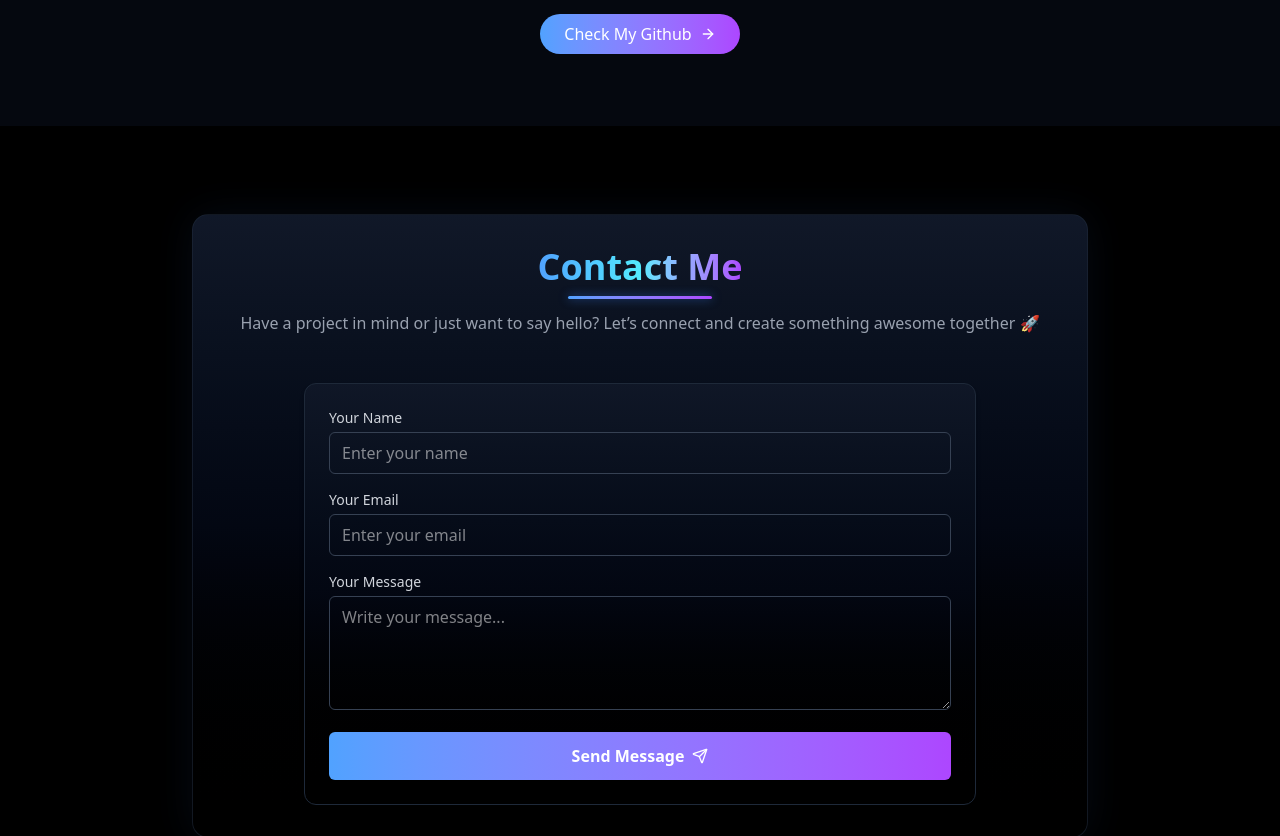
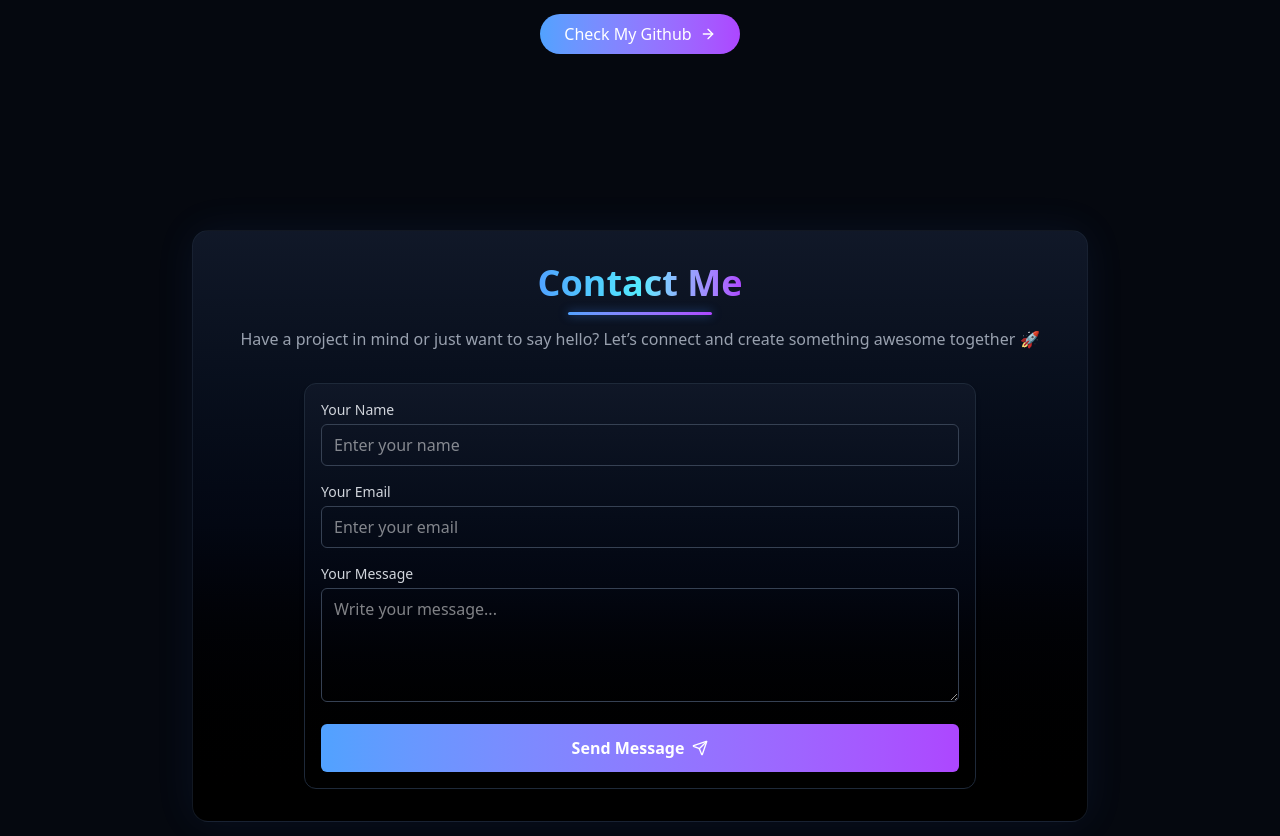
Before and after one commit to wajahat-kamal/Dev-Portfolio, a React (Vite) app: page / in a window 1280 px wide. Shown: the part 2480-3316 px from the top of the page. Built offline with nearby package versions, Linux system fonts and the light colour scheme.

Commit message:
Update ContactSection component: adjust margin and padding for improved layout and visual consistency.

```diff
--- a/src/components/ContactSection.jsx
+++ b/src/components/ContactSection.jsx
@@ -43,11 +43,11 @@ export const ContactSection = () => {
   return (
     <section
       id="contact"
-      className="relative min-h-screen flex items-center justify-center px-4 sm:px-6 lg:px-8 py-16 bg-black text-white"
+      className="relative min-h-screen flex items-center justify-center px-4 sm:px-6 lg:px-8 py-16 text-white"
     >
       <div className="container mx-auto max-w-4xl bg-gradient-to-b from-gray-900 via-gray-950 to-black border border-gray-800/60 rounded-2xl p-8 shadow-[0_0_40px_rgba(59,130,246,0.08)] hover:shadow-[0_0_60px_rgba(59,130,246,0.2)] transition-all duration-500 backdrop-blur-sm">
         {/* Heading */}
-        <div className="text-center mb-12">
+        <div className="text-center mb-8">
           <h2 className="text-3xl md:text-4xl font-extrabold relative inline-block">
             <span className="bg-gradient-to-r from-blue-400 via-cyan-300 to-purple-500 bg-clip-text text-transparent">
               Contact Me
@@ -63,7 +63,7 @@ export const ContactSection = () => {
         {/* Contact Form */}
         <form
           onSubmit={onSubmit}
-          className="max-w-2xl mx-auto space-y-4 bg-gradient-to-b from-gray-900/90 via-gray-950/90 to-black/90 border border-gray-800 rounded-xl p-6 shadow-md hover:border-blue-500/70 hover:shadow-blue-500/20 transition-all duration-300"
+          className="max-w-2xl mx-auto space-y-4 bg-gradient-to-b from-gray-900/90 via-gray-950/90 to-black/90 border border-gray-800 rounded-xl p-4 shadow-md hover:border-blue-500/70 hover:shadow-blue-500/20 transition-all duration-300"
         >
           <div>
             <label
```
